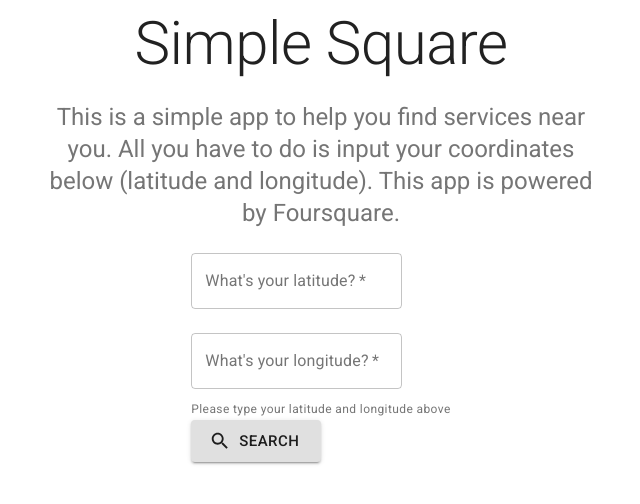
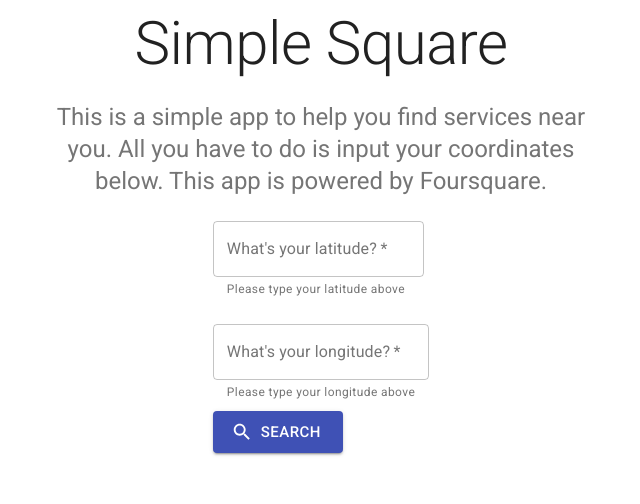
Before and after one commit to marcelala/simple-foursquare, a React (Create React App) app: page / in a window 1280 px wide. Shown: the top 504 px of the page, without its empty margins (319-959 px from the left). Built offline with nearby package versions, Linux system fonts and the light colour scheme.

Commit message:
handleChange implemented

```diff
--- a/src/components/Hero.jsx
+++ b/src/components/Hero.jsx
@@ -17,7 +17,7 @@
           Simple Square
         </Typography>
         <Typography variant="h5" align="center" color="textSecondary" paragraph>
-                  This is a simple app to help you find services near you. All you have to do is input your coordinates below (latitude and longitude).
+                  This is a simple app to help you find services near you. All you have to do is input your coordinates below.
                   This app is powered by Foursquare.
         </Typography>
         <div className="search-form">
--- a/src/components/SearchForm.jsx
+++ b/src/components/SearchForm.jsx
@@ -1,25 +1,23 @@
-import React from "react";
-import {
-  TextField,
-  FormControl,
-  FormHelperText,
-  Button,
-  Grid,
-} from "@material-ui/core";
+import { React, useState } from "react";
+import { TextField, FormControl, Button, Grid } from "@material-ui/core";
 import Search from "@material-ui/icons/Search";
 
-export default function SearchForm() {
-  const [query, setQuery] = React.useState({
+export default function SearchForm({}) {
+  const [query, setQuery] = useState({
     latitude: "",
     longitude: "",
   });
-  const handleChange = (event) => {
-    const input = event.target.value;
+
+  function handleChange(event) {
+    event.preventDefault();
+    const { name, value } = event.target;
     setQuery({
       ...query,
-      [event.target.query]: input,
+      [name]: value,
     });
-  };
+    console.log(query);
+  }
+  function handleSubmit(event) {}
 
   return (
     <div>
@@ -27,18 +25,21 @@
         container
         spacing={2}
         direction="column"
-        justifyContent="space-between"
+        justifyContent="center"
         alignItems="center"
       >
-        <form className="search-form" Validate autoComplete="off">
+        <form className="search-form" onSubmit={handleSubmit}>
           <FormControl>
             <Grid item>
               <TextField
                 id="latitude-input"
+                name="latitude"
                 label="What's your latitude?"
+                type="text"
                 value={query.latitude}
                 margin="normal"
                 variant="outlined"
+                helperText="Please type your latitude above"
                 required
                 onChange={handleChange}
               />
@@ -46,29 +47,28 @@
             <Grid item>
               <TextField
                 id="longitude-input"
+                name="longitude"
                 label="What's your longitude?"
+                type="text"
                 value={query.longitude}
                 variant="outlined"
                 margin="normal"
+                helperText="Please type your longitude above"
                 required
                 onChange={handleChange}
-                />
-            <FormHelperText id="component-helper-text">
-              Please type your latitude and longitude above
-            </FormHelperText>
-                </Grid>
+              />
+            </Grid>
           </FormControl>
           <Grid item>
             <Button
+              type="submit"
               variant="contained"
-              color="tertiary"
+              color="primary"
               component="span"
               size="large"
               margin="normal"
               startIcon={<Search />}
-              onClick={() => {
-                alert("clicked");
-              }}
+              onClick={handleSubmit}
             >
               Search
             </Button>
```
Also changed, not shown: src/components/Footer.jsx (added, +15 -0 lines), src/assets/powered-by-foursquare-grey.png (added).
